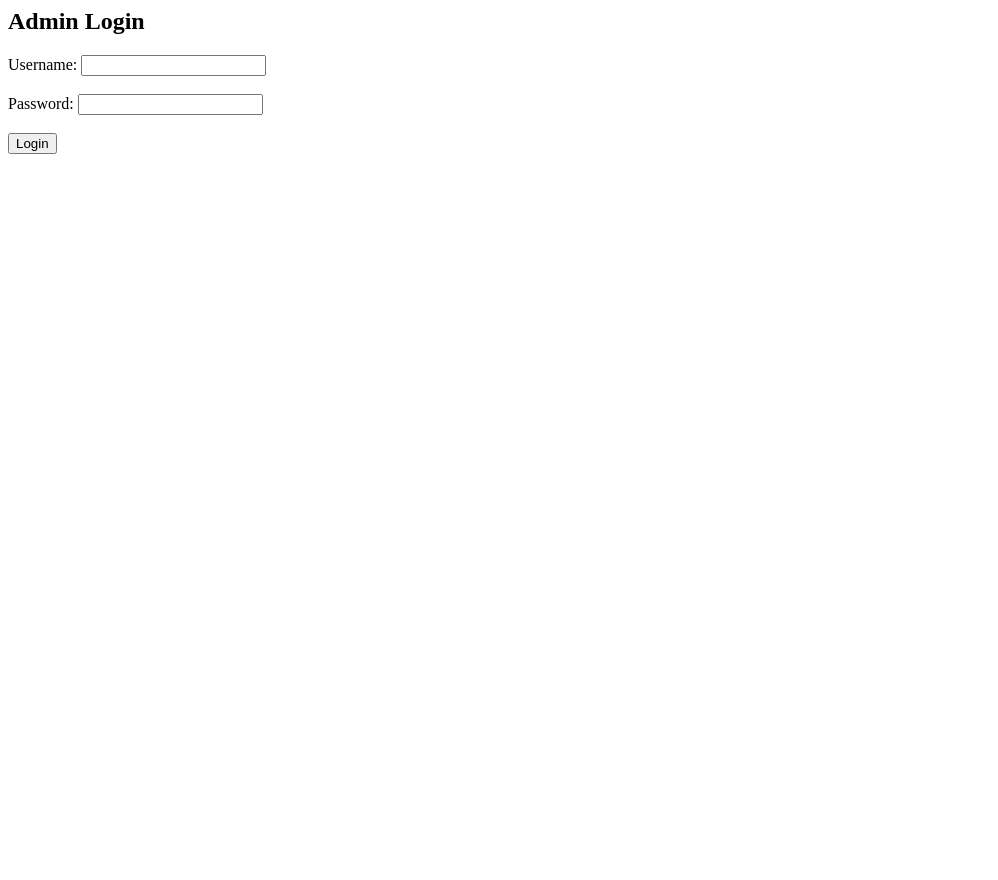
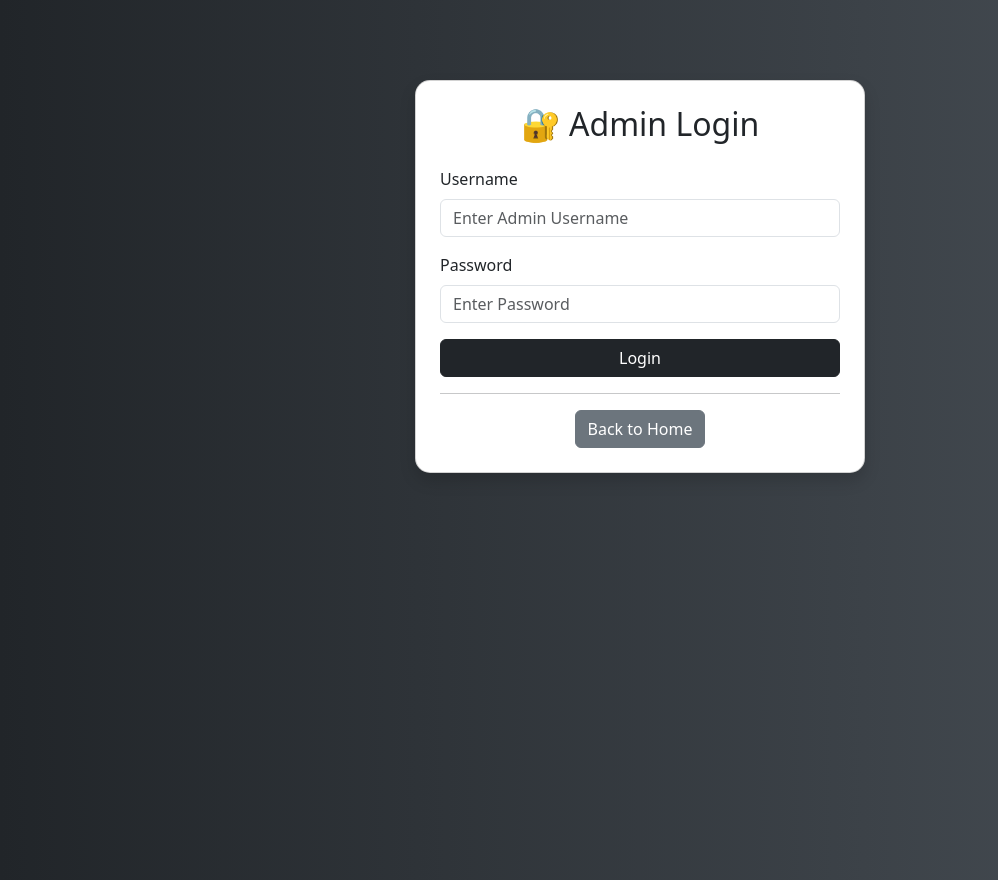
Before and after one commit to shravanikenchu-web/Online-Gas-Booking-System, a Flask app: page /admin in a window 1280 px wide. Shown: the whole page, without its empty margins (0-998 px from the left). Before the commit the page ends 154 px from the top, so only its background shows below. Run offline with Flask 3, Linux system fonts and the light colour scheme.

Commit message:
Update 08_admin_login.html

```diff
--- a/templates/08_admin_login.html
+++ b/templates/08_admin_login.html
@@ -1,27 +1,86 @@
-<! DOCTYPE html>
-<html>
+<!DOCTYPE html>
+<html lang="en">
+
 <head>
+    <meta charset="UTF-8">
+    <meta name="viewport" content="width=device-width, initial-scale=1.0">
     <title>Admin Login</title>
+
+    <link href="https://cdn.jsdelivr.net/npm/bootstrap@5.3.3/dist/css/bootstrap.min.css" rel="stylesheet">
+
+    <style>
+        body{
+            background: linear-gradient(to right, #212529, #495057);
+            height: 100vh;
+        }
+
+        .admin-card{
+            max-width: 450px;
+            margin: auto;
+            margin-top: 80px;
+            border-radius: 15px;
+        }
+    </style>
 </head>
+
 <body>
 
-<h2>Admin Login</h2>
+<div class="container">
 
-<form method="POST">
+    <div class="card shadow admin-card">
 
-    <label>Username:</label>
-    <input type="text" name="username" required>
+        <div class="card-body p-4">
 
-    <br><br>
+            <h2 class="text-center mb-4">
+                🔐 Admin Login
+            </h2>
 
-    <label>Password:</label>
-    <input type="password" name="password" required>
+            <form method="POST">
 
-    <br><br>
+                <div class="mb-3">
+                    <label class="form-label">
+                        Username
+                    </label>
 
-    <button type="submit">Login</button>
+                    <input type="text"
+                           name="username"
+                           class="form-control"
+                           placeholder="Enter Admin Username"
+                           required>
+                </div>
 
-</form>
+                <div class="mb-3">
+                    <label class="form-label">
+                        Password
+                    </label>
+
+                    <input type="password"
+                           name="password"
+                           class="form-control"
+                           placeholder="Enter Password"
+                           required>
+                </div>
+
+                <button type="submit"
+                        class="btn btn-dark w-100">
+                    Login
+                </button>
+
+            </form>
+
+            <hr>
+
+            <div class="text-center">
+                <a href="/" class="btn btn-secondary">
+                    Back to Home
+                </a>
+            </div>
+
+        </div>
+
+    </div>
+
+</div>
 
 </body>
 </html>
```
